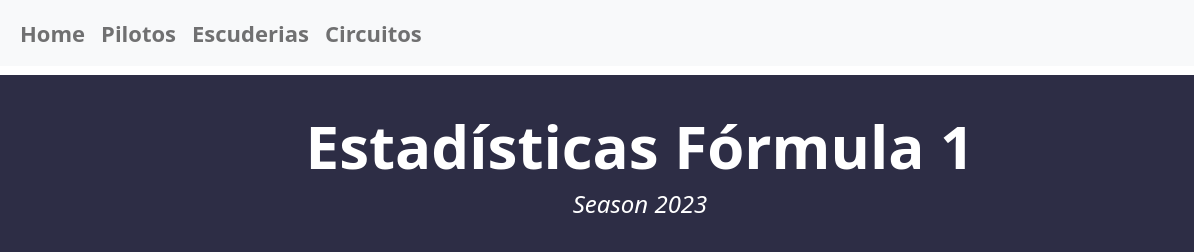
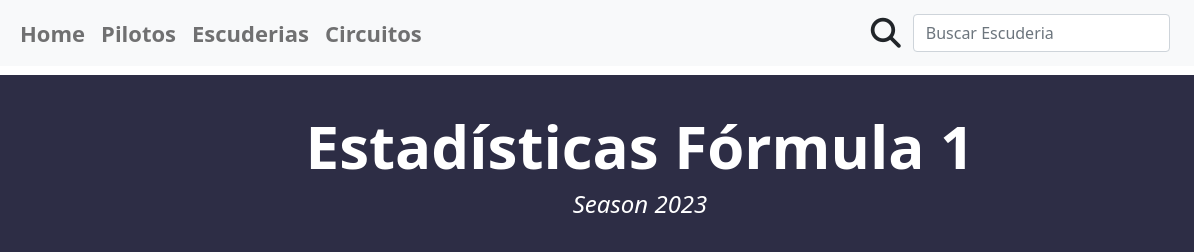
Before and after one commit to JurBej/formula1-estadisticas-deploy, a plain HTML site: page equipos.html in a window 1280 px wide. Shown: the full height of the page, 0-1194 px from the left. Drawn offline with nearby package versions, Linux system fonts and the light colour scheme.

Commit message:
barra de busqueda completed

```diff
--- a/css/f1.css
+++ b/css/f1.css
@@ -20,6 +20,7 @@ main {
 .icono-navbar {
     width: 4%;
     margin-right: 20px;
+    margin-left: 20px;
 }
 
 .titulos-header {
@@ -39,6 +40,11 @@ main {
     font-style: italic;
 }
 
+form i {
+    font-size: 30px;
+    padding-right: 12px;
+    margin-top: 4px;
+}
 
 /* CSS CARTA */
 
--- a/equipos.html
+++ b/equipos.html
@@ -8,6 +8,8 @@
     <link rel="stylesheet" href="css/f1.css">
     <!-- Bootstrap CSS -->
     <link href="https://cdn.jsdelivr.net/npm/bootstrap@5.0.2/dist/css/bootstrap.min.css" rel="stylesheet" integrity="sha384-EVSTQN3/azprG1Anm3QDgpJLIm9Nao0Yz1ztcQTwFspd3yD65VohhpuuCOmLASjC" crossorigin="anonymous">
+    <!-- Enlazar Font Awesome CSS -->
+    <link rel="stylesheet" href="https://cdnjs.cloudflare.com/ajax/libs/font-awesome/6.5.1/css/all.min.css" integrity="sha512-...tu-integridad-aqui..." crossorigin="anonymous">
 </head>
 <body>
     <header>
@@ -28,6 +30,11 @@
                             <a href="circuitos.html" class="nav-link">Circuitos</a>
                         </li>
                     </ul>
+                    <!-- Barra search -->
+                    <form class="d-flex">
+                        <i class="fa-solid fa-magnifying-glass"></i>
+                        <input class="form-control me-2" type="search" placeholder="Buscar Escuderia" aria-label="Search">
+                    </form>
                     <!-- Imagen a la derecha del navbar -->
                     <img class="icono-navbar" src="img/icono-navbar.png" alt="Fórmula 1">
                 </div>
```
Also changed, not shown: circuitos.html (+7 -0 lines), pilotos.html (+7 -0 lines).
